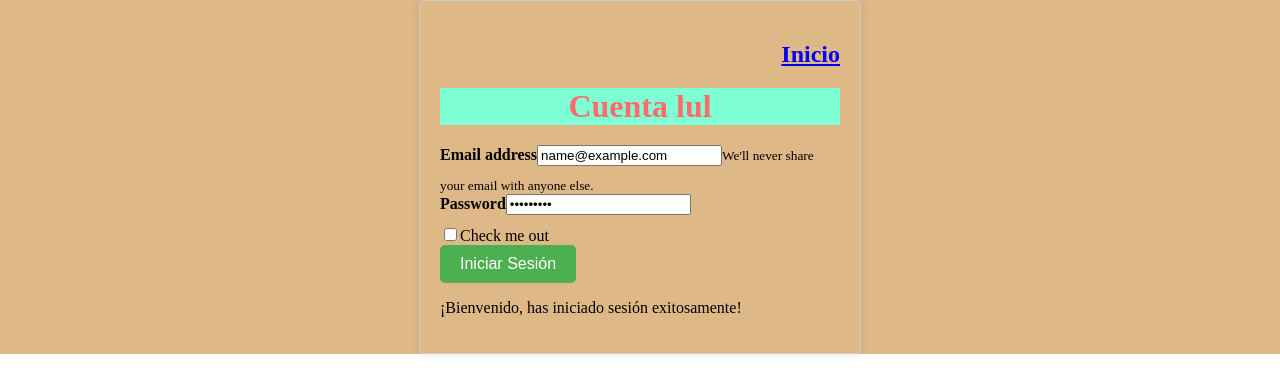
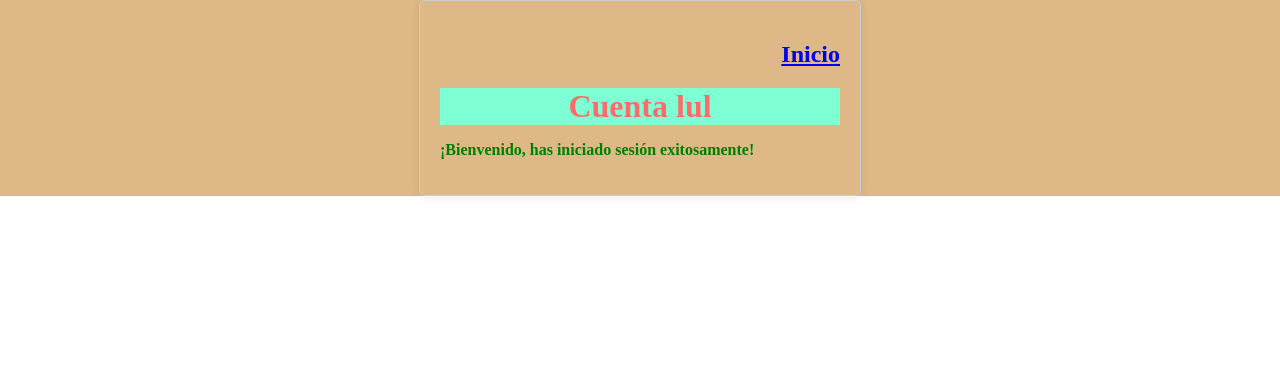
Before and after one commit to MateoMajlin/TP-Proyecto, a React (Create React App) app: page /Cuenta in a window 1280 px wide. Both pictures are taken after typing "name@example.com", "Sample123" into the empty fields and a click on the button "Iniciar Sesión". Shown: the top 392 px of the page. Built offline with nearby package versions, Linux system fonts and the light colour scheme.

Commit message:
Update Cuenta.jsx

```diff
--- a/src/Cuenta.jsx
+++ b/src/Cuenta.jsx
@@ -7,8 +7,8 @@ import Form from 'react-bootstrap/Form';
 function Cuenta() {
   const [email, setEmail] = useState('');
   const [password, setPassword] = useState('');
+  const [loggedIn, setLoggedIn] = useState(false);
   const [showSuccessMessage, setShowSuccessMessage] = useState(false);
-  const [loggedIn, setLoggedIn] = useState(false);
 
   const handleEmailChange = (e) => {
     setEmail(e.target.value);
@@ -21,22 +21,22 @@ function Cuenta() {
   const handleSubmit = (e) => {
     e.preventDefault();
 
+    // Simulamos una autenticación exitosa si ambos campos no están vacíos
     if (email.trim() !== '' && password.trim() !== '') {
-      // Simula la autenticación exitosa y guarda el usuario en localStorage
-      const user = { email, password };
-      localStorage.setItem('user', JSON.stringify(user));
-
+      setLoggedIn(true);
       setShowSuccessMessage(true);
 
+      // Resetear showSuccessMessage después de un tiempo para que no se muestre permanentemente
       setTimeout(() => {
         setShowSuccessMessage(false);
-      }, 3000);
+      }, 3000); // Mostrar el mensaje durante 3 segundos, ajusta según sea necesario
     } else {
       alert('Por favor, ingresa tu correo electrónico y contraseña.');
     }
   };
 
   return (
+    <>
       <div className={cuentaStyles["cuenta-container"]}>
         <h2 className={cuentaStyles["cuenta-top"]}><Link to="/">Inicio</Link></h2>
         <h1 className={cuentaStyles["cuenta-merengue"]}>Cuenta lul</h1>
@@ -78,12 +78,14 @@ function Cuenta() {
             </Button>
           </Form>
         )}
-      <div>
+
         {showSuccessMessage && (
-          <p>¡Bienvenido, has iniciado sesión exitosamente!</p>
+          <p className={cuentaStyles["cuenta-success-message"]}>
+            ¡Bienvenido, has iniciado sesión exitosamente!
+          </p>
         )}
       </div>
-        </div>
+    </>
   );
 }
 
```
